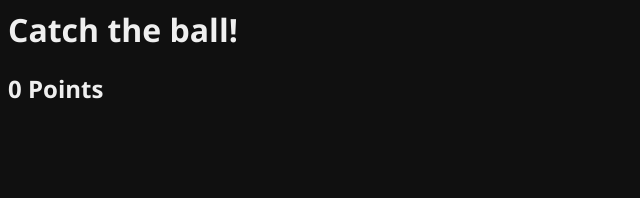
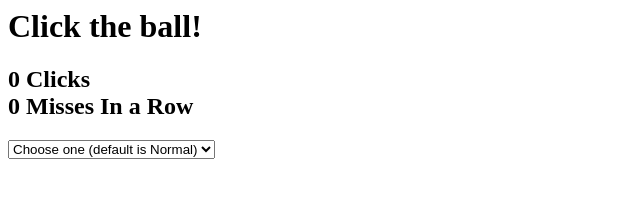
Before and after one commit to kotlinc/catch-ball, a plain HTML site: page index.html in a window 1280 px wide. Shown: the whole page, without its empty margins (0-640 px from the left). Drawn offline with Linux system fonts and the light colour scheme.

Commit message:
Update index.html

```diff
--- a/index.html
+++ b/index.html
@@ -1,8 +1,19 @@
-<link rel=stylesheet href="./index.css">
-<h1>
-  Catch the ball!
+<h1 id=text>
+  Click the ball!
 </h1>
 <h2>
-  <span id=points>0</span> Points
+  <span id="points">0</span> Clicks
+  <br>
+  <span id="misses">0</span> Misses In a Row
 </h2>
-<script src="./game.js"></script>
+<select id="mode">
+  <option>Choose one (default is Normal)</option>
+  <option value="troll">TROLL</option>
+  <option value="easy">Easy</option>
+  <option value="normal">Normal</option>
+  <option value="medium">Medium</option>
+  <option value="hard">Hard</option>
+  <option value="extreme">Extreme</option>
+  <option value="impossible">Impossible</option>
+  <option value="fly">FLY (only possible with luck)</option>
+</select>
```
